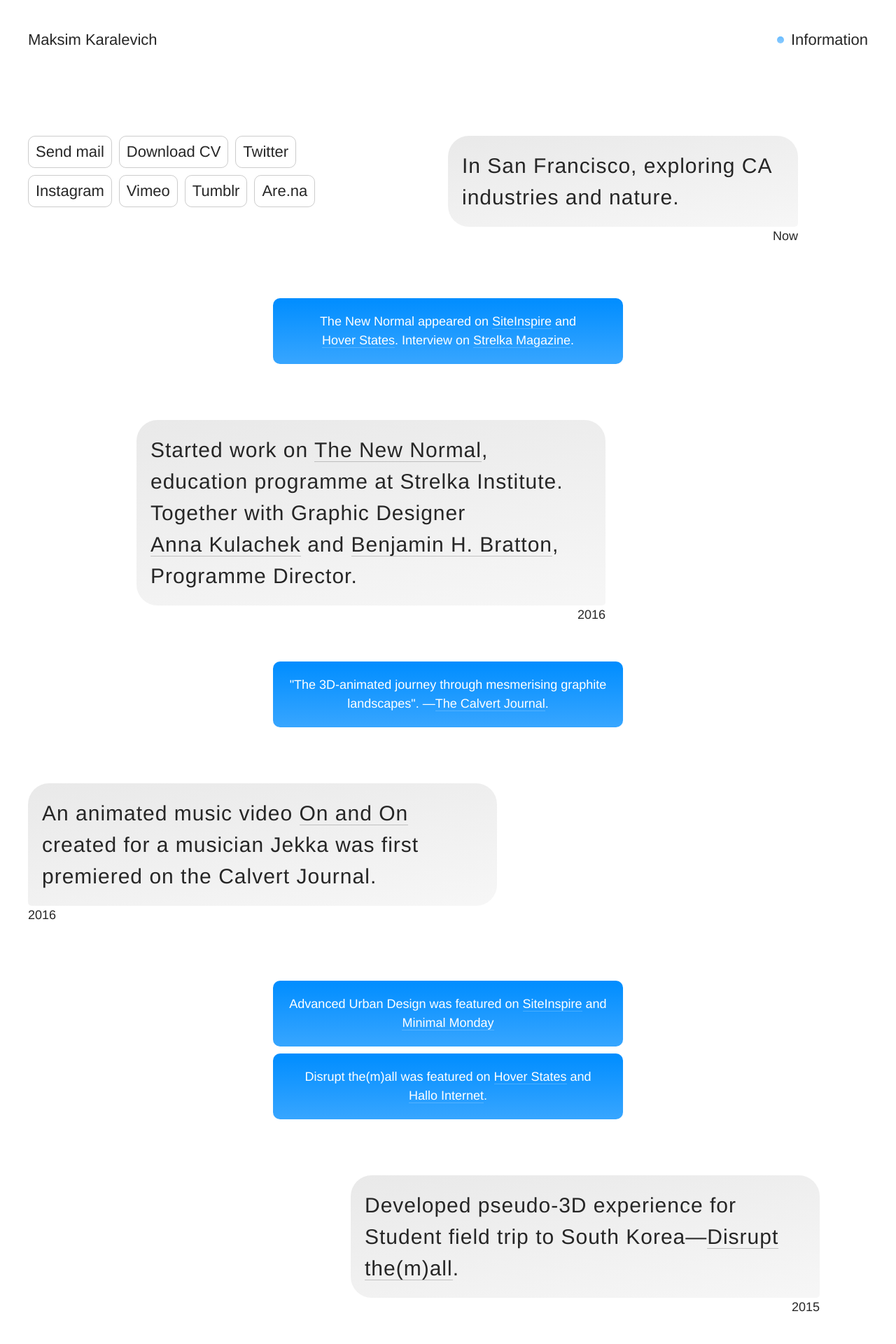
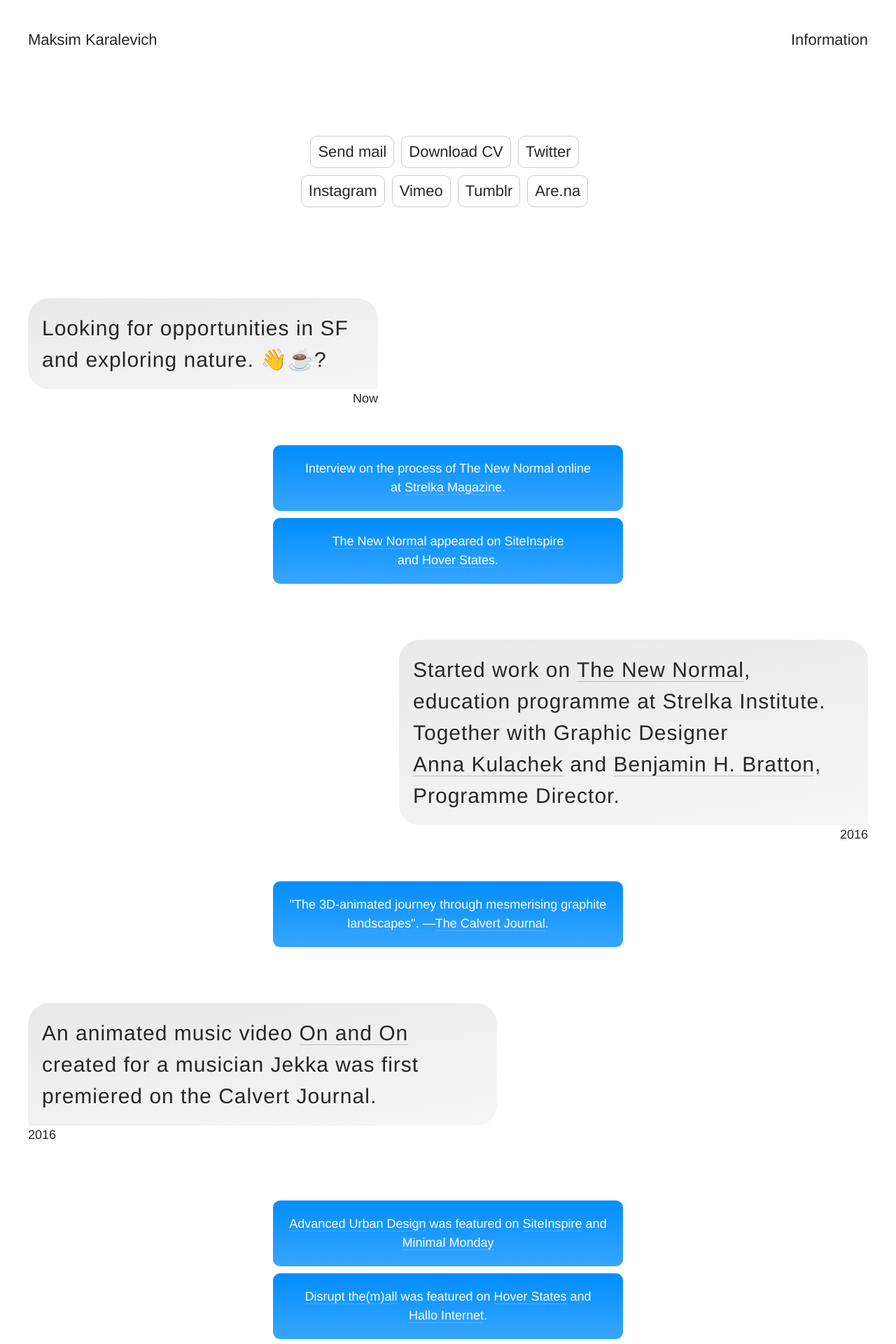
Before and after one commit to exah/karalevich-com, a Jekyll site: the page built from about.html, in a window 1280 px wide. Shown: the top 1920 px of the page at 70% size. Built offline with Jekyll 4.4.1, drawn with Linux system fonts in a browser that asks for light colours; some of the changed text lies outside the part shown.

Commit message:
Change copy

```diff
--- a/_includes/menu.html
+++ b/_includes/menu.html
@@ -2,7 +2,7 @@
 		<a href="/" class="a-menu button a-no-line margin-r-2x">Maksim Karalevich</a>
 		<div class="row-start">
 			<div class="col-v-center row-reverse">
-			<div class="menu-dot menu-dot-size margin-r-05x margin-l-05x bubble-blue"></div>
+			<!-- <div class="menu-dot menu-dot-size margin-r-05x margin-l-05x bubble-blue"></div> -->
 			<a href="about.html" class="a-menu button a-no-line">Information</a>
 			</div>
 		</div>
--- a/_sass/_layout.scss
+++ b/_sass/_layout.scss
@@ -171,7 +171,7 @@
   position: absolute;
   width: 14px;
   height: 14px;
-  border-radius: 7px;
+  // border-radius: 7px;
   top: 16px;
   left: 14px;
 
@@ -202,7 +202,7 @@
 /* Menu dot animation */
 
 .menu-dot {
-  border-radius: 5px;
+  border-radius: 100px;
   margin-right: 4px;
   background-color: $c-white;
 }
@@ -212,13 +212,25 @@
   height: 10px;
 }
 
+.menu-dot-size--big {
+  width: 20px;
+  height: 20px;
+}
+
 @keyframes blink {
   0%    {opacity: .2}
   20%   {opacity: .6}
   100%  {opacity: .2}
 }
 
-.menu-dot {
+.text-dot {
+  font-size: 1.6em;
+  vertical-align: -.13em;
+  position: absolute;
+  margin-left: -.6em;
+}
+
+.menu-dot, .text-dot {
   animation-name: blink;
   animation-duration: 5s;
   animation-iteration-count: infinite;
@@ -270,6 +282,12 @@
 .row-reverse {
   @media (max-width: $screen-tablet) {
     flex-direction: row-reverse;
+  }
+}
+
+.col-reverse {
+  @media (max-width: $screen-tablet) {
+    flex-direction: column-reverse;
   }
 }
 
@@ -330,6 +348,12 @@
 
 .row-clear-desktop-sm {
   @media (max-width: $screen-desktop-sm) {
+    flex-direction: column;
+  }
+}
+
+.row-clear-tablet {
+  @media (max-width: $screen-tablet) {
     flex-direction: column;
   }
 }
@@ -1047,6 +1071,10 @@ a[href*="//"]:not([href*="karalevich.com"]) {
   color: $c-white85;
 }
 
+.text-blue {
+  color: $c-blue;
+}
+
 .project-desc {
   opacity: 0;
   transition: all 0.2s ease;
--- a/_sass/_variables.scss
+++ b/_sass/_variables.scss
@@ -14,6 +14,7 @@ $c-black40: rgba(0, 0, 0, .4);
 $c-white20: rgba(255, 255, 255, .2);
 $c-white40: rgba(255, 255, 255, .4);
 $c-white85: rgba(255, 255, 255, .85);
+$c-blue: #36A5FF;
 $c-transp: rgba(0, 0, 0, 0);
 
 $c-gr-black: linear-gradient(180deg, #1D1D1D 0%, #1D1D1D 100%);
--- a/about.html
+++ b/about.html
@@ -6,13 +6,12 @@ description: "Digital Designer, Art Director"
 ---
 
 <div class="margin-t-6x margin-b-8x">
-	<div class="row-start row-clear-mobile row-clear-desktop-sm">
-<div class="col-half">
+	<div class="row-center row-clear-mobile row-clear-desktop-sm">
 		<div class="col-6 margin-b-2x">
-			<ul class="text-small tag-list">
+			<ul class="text-small tag-list col-v-center">
 				<a class="a-no-line" href="mailto:hi@karalevich.com" target="about_blank">
 					<li class="tag button elem-transition--02 margin-b-05x margin-r-05x">Send mail</li></a>
-				<a class="a-no-line" href="https://www.dropbox.com/s/ngsigni4rhbhst4/Maksim_Karalevich-CV-public.pdf?raw=1" target="about_blank">
+				<a class="a-no-line" href="https://www.dropbox.com/s/okjsw1w0kcldyj8/Maksim_Karalevich-CV-public.pdf?raw=1" target="about_blank">
 					<li class="tag button elem-transition--02 margin-b-05x margin-r-05x">Download CV</li></a>
 				<a class="a-no-line" href="https://twitter.com/mkaralevich" target="about_blank">
 					<li class="tag button elem-transition--02 margin-b-05x margin-r-05x">Twitter</li></a>
@@ -27,30 +26,35 @@ description: "Digital Designer, Art Director"
 			</ul>
 		</div>
 	</div>
-<div class="row-end row-clear-mobile">
+<div class="row-start row-clear-mobile margin-t-4x">
 		<div class="col-6 elem-relative">
 				<div class="bubble elem-transition--05 button bubble-grey elem-transition--05">
-					In San Francisco, exploring CA industries and nature.
+					Looking for opportunities in SF and exploring nature. <a class="a-no-line" href="https://twitter.com/mkaralevich" target="about_blank">👋☕️?</a>
 				</div>
 				<div class="bubble-date caption text-small elem-relative--right">Now</div>
 		</div>
-		<div class="col-1"></div>
 </div>
-	</div>
-
 
 <div class="row-center margin-t-4x">
 	<div class="col-6 elem-relative col-v-center elem-transition--05">
 			<div class="bubble elem-transition--05 bubble-small button bubble-blue text-small caption text-center">
-					The New Normal appeared on <a href="https://www.siteinspire.com/websites/7488-the-new-normal" target="about_blank">SiteInspire</a> and <a href="https://hoverstat.es/features/the-new-normal" target="about_blank">Hover States</a>. Interview on <a href="http://strelka.com/ru/magazine/2017/09/19/the-new-normal-design" target="about_blank">Strelka Magazine</a>.
+				Interview on the process of The New Normal online at <a href="http://strelka.com/ru/magazine/2017/09/19/the-new-normal-design" target="about_blank">Strelka Magazine</a>.
+			</div>
+			<div class="bubble-date caption text-small elem-relative--right"></div>
+	</div>
+</div>
+
+<div class="row-center margin-t-05x">
+	<div class="col-6 elem-relative col-v-center elem-transition--05">
+			<div class="bubble elem-transition--05 bubble-small button bubble-blue text-small caption text-center">
+				<a href="/the-new-normal">The New Normal</a> appeared on <a href="https://www.siteinspire.com/websites/7488-the-new-normal" target="about_blank">SiteInspire</a> and <a href="https://hoverstat.es/features/the-new-normal" target="about_blank">Hover States</a>.
 			</div>
 			<div class="bubble-date caption text-small elem-relative--right"></div>
 	</div>
 </div>
 
 
-	<div class="row-start row-clear-mobile margin-t-4x">
-		<div class="col-2"></div>
+	<div class="row-end row-clear-mobile margin-t-4x">
 		<div class="col-8 elem-relative elem-transition--05">
 				<div class="bubble elem-transition--05 button bubble-grey">
 					Started work on <a href="/the-new-normal">The New Normal</a>, education programme at Strelka Institute. Together with Graphic Designer <a href="http://kulachek.com/" target="about_blank">Anna Kulachek</a> and <a href="http://bratton.info/" target="about_blank">Benjamin H. Bratton</a>, Programme Director.
@@ -83,7 +87,7 @@ description: "Digital Designer, Art Director"
 <div class="row-center margin-t-4x">
 		<div class="col-6 elem-relative col-v-center elem-in-viewport elem-transition--05">
 			<div class="bubble elem-transition--05 bubble-small button bubble-blue text-small caption text-center">
-				Advanced Urban Design was featured on <a href="http://www.siteinspire.com/websites/6364-advanced-urban-design" target="about_blank">SiteInspire</a> and <a href="http://minimalmonday.com" target="about_blank">Minimal Monday</a>
+				<a href="/advanced-urban-design">Advanced Urban Design</a> was featured on <a href="http://www.siteinspire.com/websites/6364-advanced-urban-design" target="about_blank">SiteInspire</a> and <a href="http://minimalmonday.com" target="about_blank">Minimal Monday</a>
 			</div>
 			<div class="bubble-date caption text-small elem-relative--right"></div>
 	</div>
@@ -93,7 +97,7 @@ description: "Digital Designer, Art Director"
 	<div class="row-center margin-t-05x">
 		<div class="col-6 elem-relative col-v-center elem-in-viewport elem-transition--05">
 				<div class="bubble elem-transition--05 bubble-small button bubble-blue text-small caption text-center">
-					Disrupt the(m)all was featured on <a href="https://hoverstat.es/features/disrupt-the-m-all" target="about_blank">Hover States</a> and <a href="http://hallointer.net/themalldotcom" target="about_blank">Hallo Internet</a>.
+					<a href="/disrupt-the-m-all">Disrupt the(m)all</a> was featured on <a href="https://hoverstat.es/features/disrupt-the-m-all" target="about_blank">Hover States</a> and <a href="http://hallointer.net/themalldotcom" target="about_blank">Hallo Internet</a>.
 				</div>
 				<div class="bubble-date caption text-small elem-relative--right"></div>
 		</div>
@@ -135,7 +139,7 @@ description: "Digital Designer, Art Director"
 	<div class="row-center margin-t-4x">
 		<div class="col-6 elem-relative col-v-center elem-in-viewport elem-transition--05">
 				<div class="bubble elem-transition--05 bubble-small button bubble-blue text-small caption text-center">
-					Norilsk Film: Red Dot Award International Design Competition, Art Directors Club Russia (Gold), Awwwards Site of the Day.
+					<a href="/norilsk-film">Norilsk Film</a>: Red Dot Award International Design Competition, Art Directors Club Russia (Gold), Awwwards Site of the Day.
 				</div>
 				<div class="bubble-date caption text-small elem-relative--right"></div>
 		</div>
@@ -143,7 +147,6 @@ description: "Digital Designer, Art Director"
 
 
 	<div class="row-start row-clear-mobile margin-t-4x">
-		<div class="col-1"></div>
 		<div class="col-8 elem-relative elem-in-viewport elem-transition--05">
 				<div class="bubble elem-transition--05 button bubble-grey bubble-left">
 					Joined ONY agency, where developed <a href="/norilsk-film">Norilsk Film</a>, an interactive web-documentary.
--- a/index.html
+++ b/index.html
@@ -10,7 +10,9 @@ description: "Digital Designer, Art Director"
 
 <div class="intro row-center row-to-column col-v-center text-center">
 	<div>Visual Design &amp; Interaction.</div>
-	<div class="text-thin">Looking for new opportunities in San Francisco</div>
+	<div class="text-thin elem-relative">
+		<span class="text-dot text-blue margin-r-05x">•</span>
+		Looking for new opportunities in San Francisco</div>
 </div>
 <div class="intro row-center col-v-center">
 	{% include signature-02.html %}
```
Also changed, not shown: other parts of about.html (+1 -1 lines), _posts/1990-01-04-polytech-science-art.html (+0 -7 lines). Lines whose indentation alone changed are shown as unchanged.
